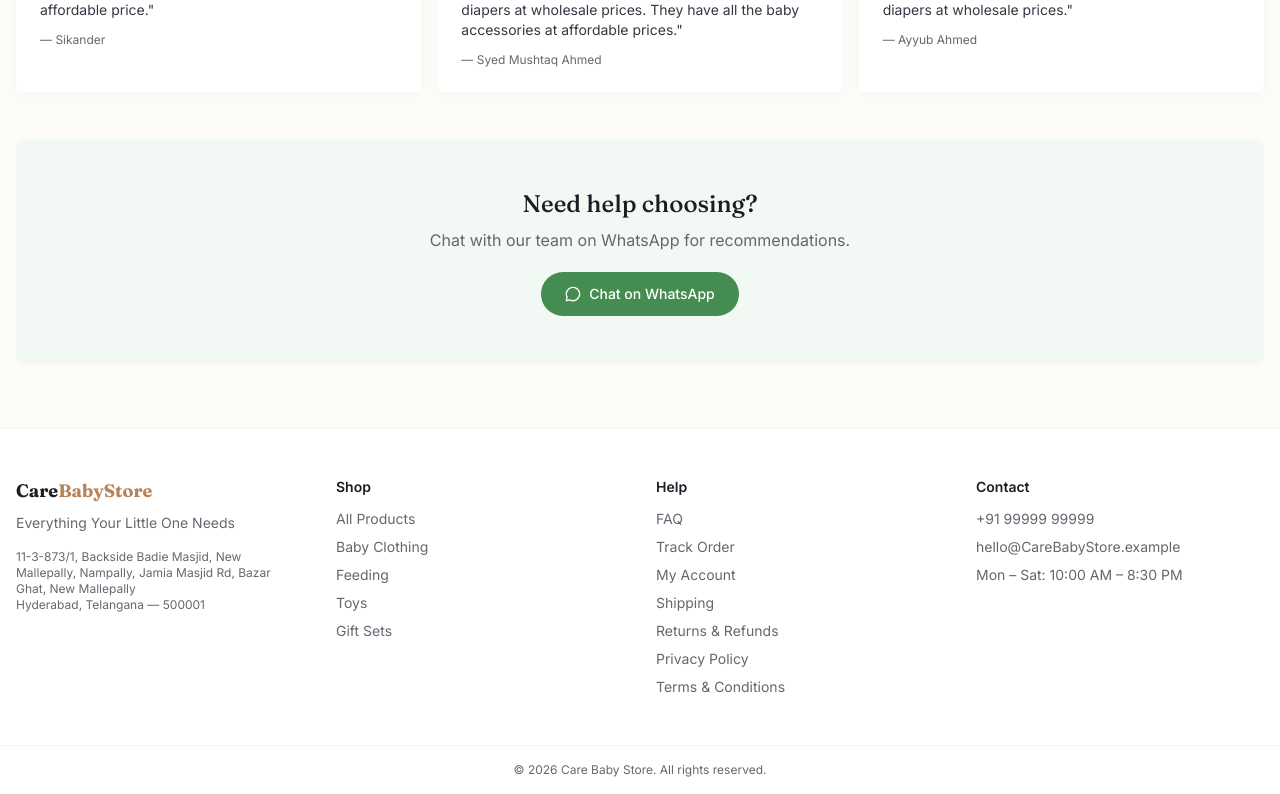
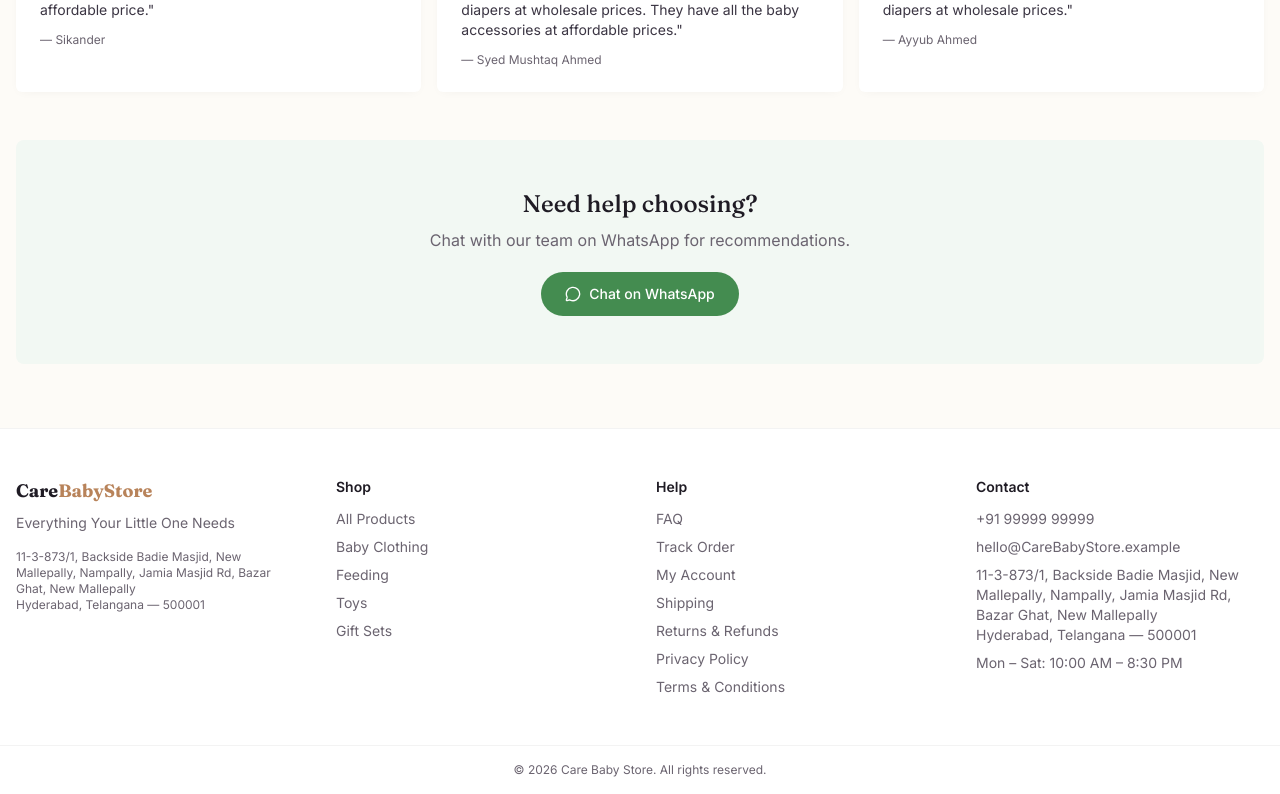
Before and after one commit to mansoor240/care-baby-world, a React (Vite) app in the folder client/: page / in a window 1280 px wide. Shown: the part 2463-3257 px from the top of the page. Built offline with nearby package versions, Linux system fonts and the light colour scheme; no server answers.

Commit message:
Footer: clickable phone, email, maps + address under logo

```diff
--- a/client/src/components/layout/Footer.jsx
+++ b/client/src/components/layout/Footer.jsx
@@ -2,9 +2,16 @@ import { Link } from "react-router-dom";
 import { storeConfig } from "../../config/store";
 
 export default function Footer() {
+  const fullAddress = `${storeConfig.address.line1}, ${storeConfig.address.area}, ${storeConfig.address.city}, ${storeConfig.address.state} — ${storeConfig.address.pincode}`;
+  const mapsUrl = `https://www.google.com/maps/search/?api=1&query=${encodeURIComponent(
+    fullAddress
+  )}`;
+  const phoneTel = storeConfig.phone.replace(/[^\d+]/g, "");
+
   return (
     <footer className="border-t border-ink-900/5 bg-white dark:border-white/5 dark:bg-night-900">
       <div className="mx-auto grid max-w-7xl gap-8 px-4 py-12 md:grid-cols-4">
+        {/* Brand + address */}
         <div>
           <Link
             to="/"
@@ -21,14 +28,20 @@ export default function Footer() {
           <p className="mt-2 text-sm text-ink-500 dark:text-night-300">
             {storeConfig.tagline}
           </p>
-          <p className="mt-4 text-xs text-ink-500 dark:text-night-400">
+          <a
+            href={mapsUrl}
+            target="_blank"
+            rel="noreferrer"
+            className="mt-4 block text-xs text-ink-500 transition hover:text-ink-900 dark:text-night-400 dark:hover:text-night-50"
+          >
             {storeConfig.address.line1}, {storeConfig.address.area}
             <br />
             {storeConfig.address.city}, {storeConfig.address.state} —{" "}
             {storeConfig.address.pincode}
-          </p>
+          </a>
         </div>
 
+        {/* Shop */}
         <div>
           <h4 className="text-sm font-semibold text-ink-900 dark:text-night-50">
             Shop
@@ -42,6 +55,7 @@ export default function Footer() {
           </ul>
         </div>
 
+        {/* Help */}
         <div>
           <h4 className="text-sm font-semibold text-ink-900 dark:text-night-50">
             Help
@@ -57,13 +71,41 @@ export default function Footer() {
           </ul>
         </div>
 
+        {/* Contact — clickable phone, email, address */}
         <div>
           <h4 className="text-sm font-semibold text-ink-900 dark:text-night-50">
             Contact
           </h4>
           <ul className="mt-3 space-y-2 text-sm text-ink-500 dark:text-night-300">
-            <li>{storeConfig.phone}</li>
-            <li>{storeConfig.email}</li>
+            <li>
+              <a
+                href={`tel:${phoneTel}`}
+                className="hover:text-ink-900 dark:hover:text-night-50 transition"
+              >
+                {storeConfig.phone}
+              </a>
+            </li>
+            <li>
+              <a
+                href={`mailto:${storeConfig.email}`}
+                className="hover:text-ink-900 dark:hover:text-night-50 transition break-all"
+              >
+                {storeConfig.email}
+              </a>
+            </li>
+            <li>
+              <a
+                href={mapsUrl}
+                target="_blank"
+                rel="noreferrer"
+                className="hover:text-ink-900 dark:hover:text-night-50 transition"
+              >
+                {storeConfig.address.line1}, {storeConfig.address.area}
+                <br />
+                {storeConfig.address.city}, {storeConfig.address.state} —{" "}
+                {storeConfig.address.pincode}
+              </a>
+            </li>
             <li>{storeConfig.openingHours}</li>
           </ul>
         </div>
```
